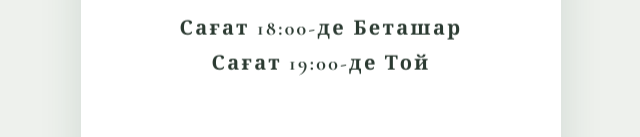
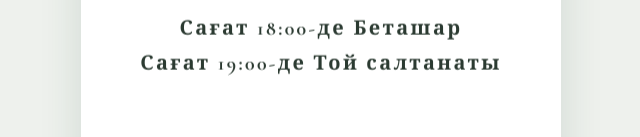
Before and after one commit to Wedding-Invitation-KZ/yerkebulan-meruyert-wedding, a plain HTML site: page index.html in a window 1280 px wide. Shown: the part 2406-2543 px from the top of the page, without its empty margins (319-959 px from the left). Drawn offline with nearby package versions, Linux system fonts and the light colour scheme.

Commit message:
Update index.html

```diff
--- a/index.html
+++ b/index.html
@@ -430,7 +430,7 @@ form .btn { width: 100%; margin-top: 8px; text-align: center; font-size: 20px; f
     <div class="calendar reveal" style="--d:.15s">
       <div class="cal-grid" id="cal"></div>
     </div>
-    <p class="time reveal"><span>Сағат 18:00-де Беташар</span><span>Сағат 19:00-де Той</span></p>
+    <p class="time reveal"><span>Сағат 18:00-де Беташар</span><span>Сағат 19:00-де Той салтанаты</span></p>
   </section>
 
   <section class="address">
```
